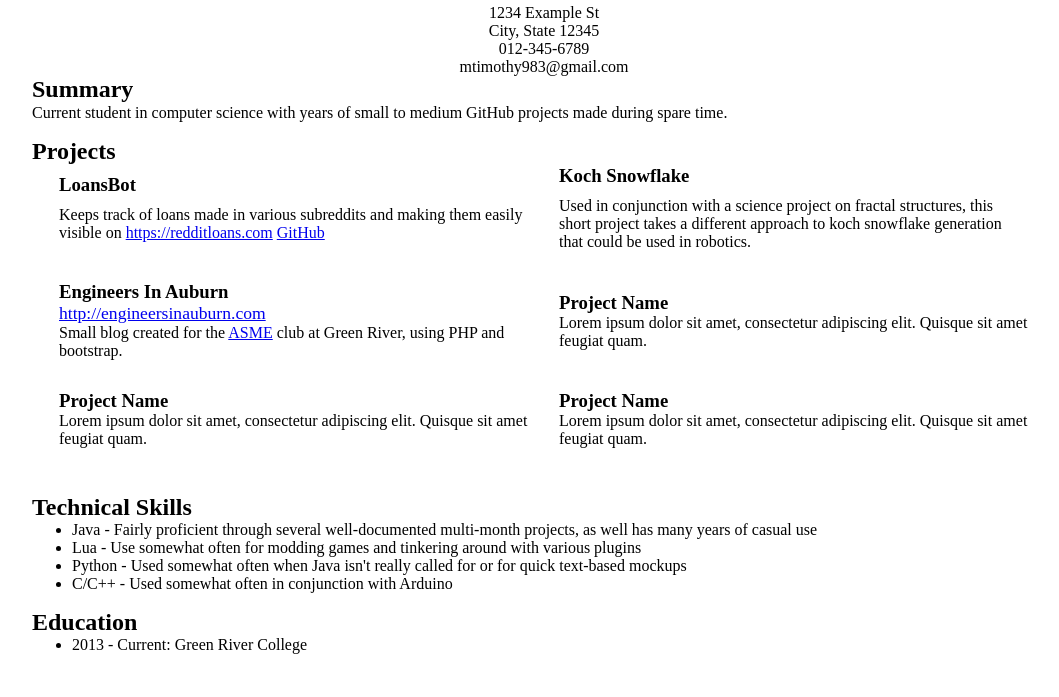
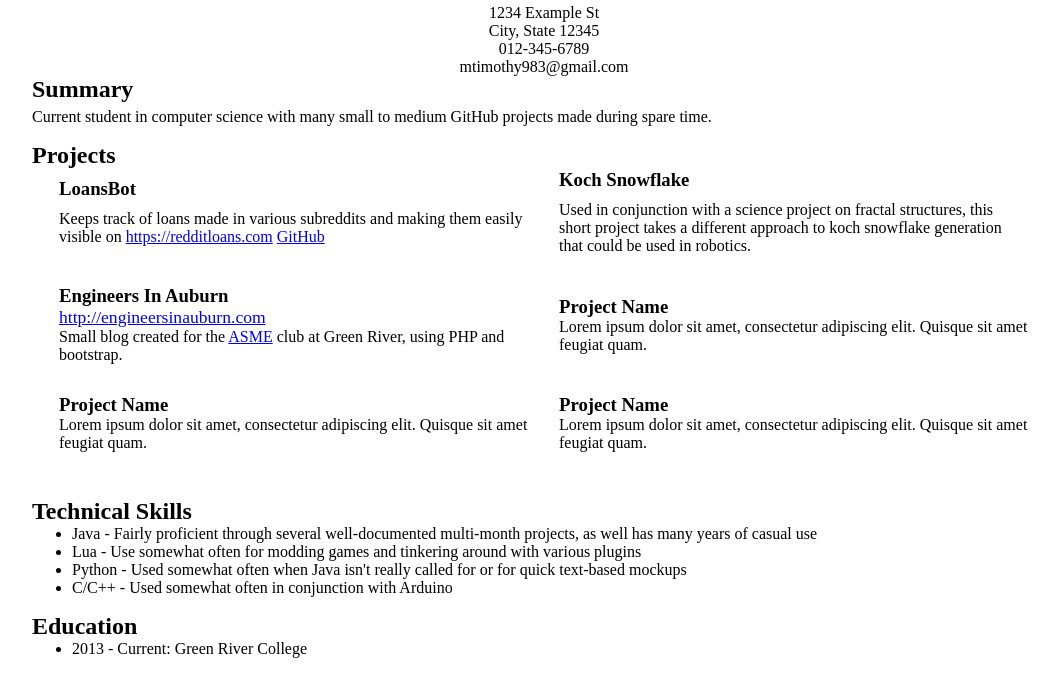
Before and after one commit to Tjstretchalot/ResumeSite, a plain HTML site: page index.html in a window 1280 px wide. Shown: the part 59-756 px from the top of the page, without its empty margins (96-1155 px from the left). Drawn offline with Linux system fonts and the light colour scheme.

Commit message:
Tweak styling

```diff
--- a/index.html
+++ b/index.html
@@ -15,7 +15,7 @@
           mtimothy983@gmail.com
         </address>
         <h2>Summary</h2>
-        <p>Current student in computer science with years of small to medium GitHub projects made during spare time.</p>
+        <p>Current student in computer science with many small to medium GitHub projects made during spare time.</p>
         <h2>Projects</h2>
         <ul class="projects-list">
             <li>
--- a/mainpage.css
+++ b/mainpage.css
@@ -15,7 +15,8 @@ ul {
   margin-top: 0px;
 }
 p {
-  margin-top: 1px;
+  margin-top: 0px;
+  padding-top: 5px;
 }
 .projects-list {
   margin-left: 0px;
```
